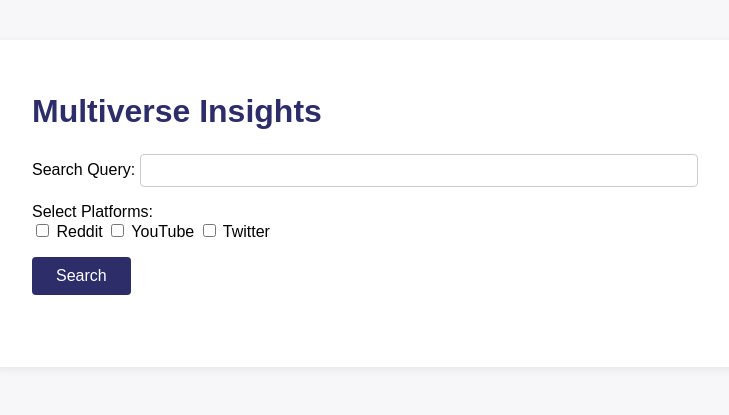
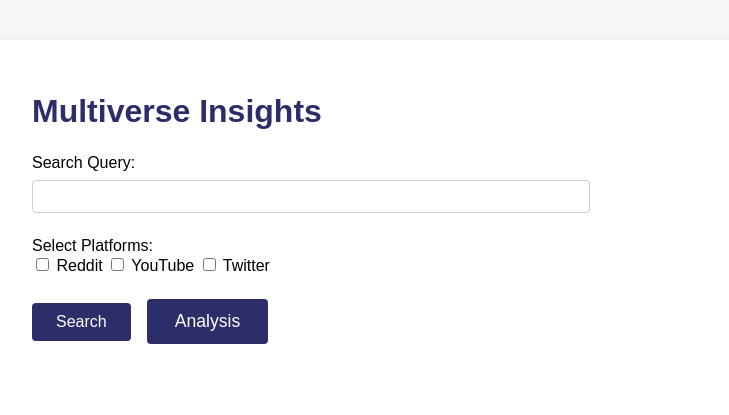
Before and after one commit to Prathameshsci369/Multiverse-Insights, a Flask app: page /home in a window 1280 px wide. Shown: the top 415 px of the page, without its empty margins (158-887 px from the left). Run offline with Flask 3, Linux system fonts and the light colour scheme.

Commit message:
Update index.html with the new button to redirect the report file

```diff
--- a/flask_app/templates/index.html
+++ b/flask_app/templates/index.html
@@ -8,7 +8,7 @@
 <body>
     <div class="container">
         <h1>Multiverse Insights</h1>
-        <form method="post">
+        <form method="post" style="display: flex; flex-direction: column; gap: 0.5rem;">
             <label for="query">Search Query:</label>
             <input type="text" id="query" name="query" value="{{ query if query is defined else '' }}" required>
             <div class="platforms">
@@ -17,7 +17,10 @@
                     <input type="checkbox" name="platforms" value="{{ platform }}" {% if selected_platforms is defined and platform in selected_platforms %}checked{% endif %}> {{ platform }}
                 {% endfor %}
             </div>
-            <button type="submit">Search</button>
+            <div style="display: flex; gap: 1rem; align-items: center;">
+                <button type="submit">Search</button>
+                <a href="{{ url_for('report') }}" class="button" style="margin: 0;">Analysis</a>
+            </div>
         </form>
         {% if error %}
             <div class="error">{{ error }}</div>
```
